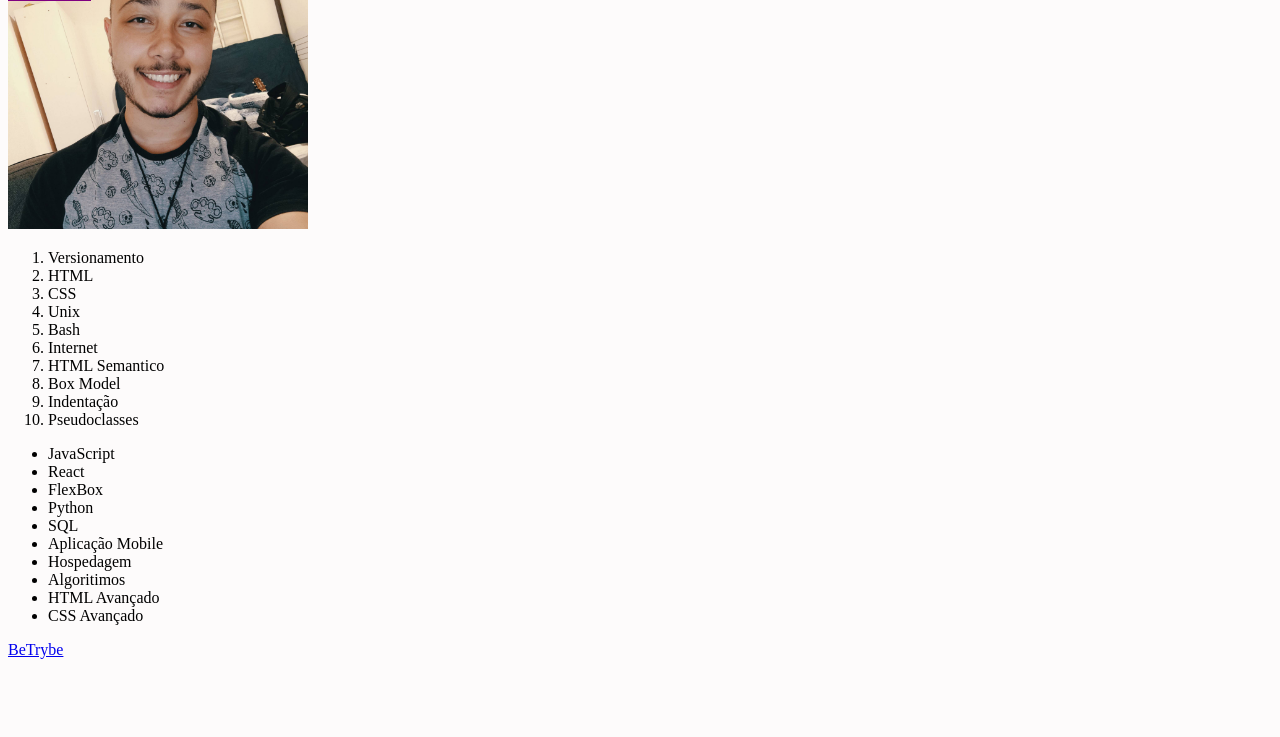
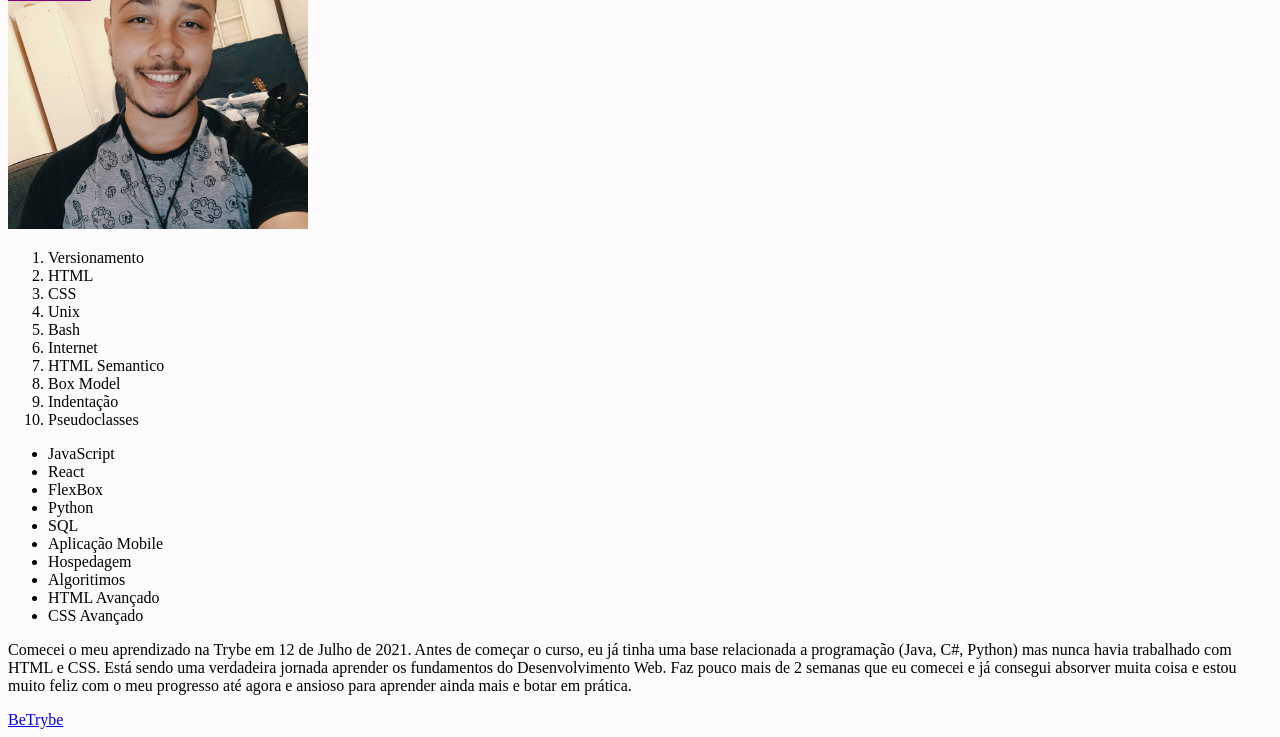
Before and after one commit to tryber/sd-015-b-project-lessons-learned, a website: page index.html in a window 1280 px wide. Shown: the part 79-816 px from the top of the page. Drawn offline with Linux system fonts and the light colour scheme.

Commit message:
Adiciona o article com 300+ caracteres

```diff
--- a/index.html
+++ b/index.html
@@ -41,6 +41,9 @@
         </ul>
 
     </section>
+    <article>
+        <p>Comecei o meu aprendizado na Trybe em 12 de Julho de 2021. Antes de começar o curso, eu já tinha uma base relacionada a programação (Java, C#, Python) mas nunca havia trabalhado com HTML e CSS. Está sendo uma verdadeira jornada aprender os fundamentos do Desenvolvimento Web. Faz pouco mais de 2 semanas que eu comecei e já consegui absorver muita coisa e estou muito feliz com o meu progresso até agora e ansioso para aprender ainda mais e botar em prática.</p>
+    </article>
     <nav>
         <a href="https://www.betrybe.com/?utm_medium=cpc&utm_source=google&utm_campaign=Brand&utm_content=ad03_din_h&gclid=Cj0KCQjw3f6HBhDHARIsAD_i3D8Vy8Kiroc5KI3ugH9tk2oXPaCsOQIkxtCoC_mqQricWJPOKt9bBZQaAkVpEALw_wcB" target="_blank">BeTrybe</a>
     </nav>
```
